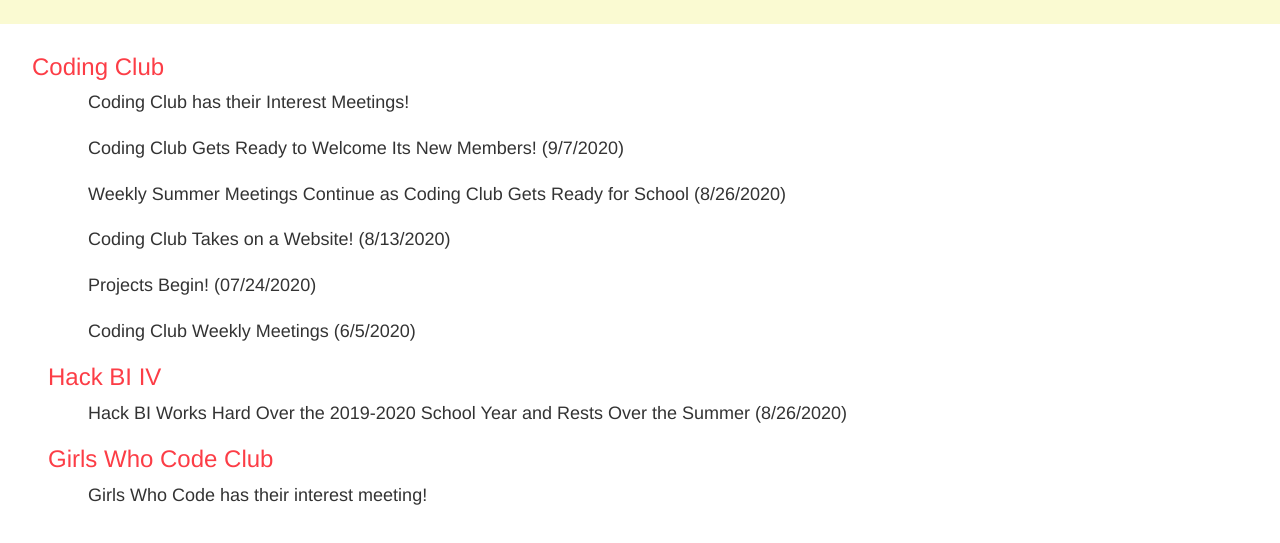
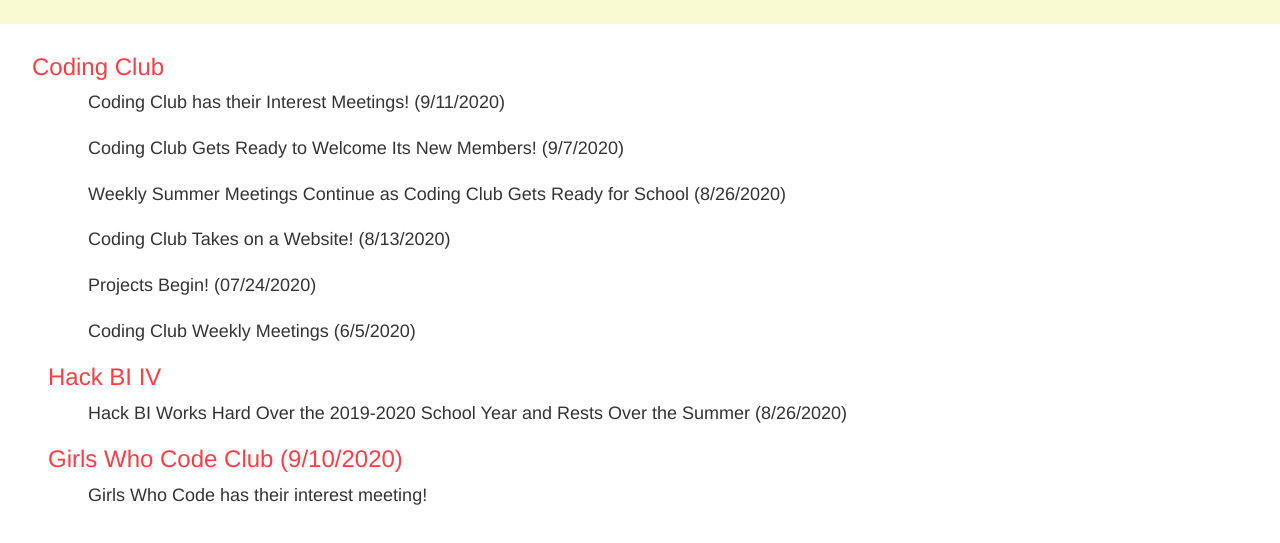
Before and after one commit to Bishop-Ireton-Coding-Club/BiCodingClubWebsite, a plain HTML site: page announcements.html in a window 1280 px wide. Shown: the part 251-794 px from the top of the page. Drawn offline with nearby package versions, Linux system fonts and the light colour scheme.

Commit message:
fixed my announcements' typos

```diff
--- a/announcements.html
+++ b/announcements.html
@@ -28,10 +28,10 @@
 
       <ul> <!--Coding Club Announcements below-->
         <details>
-          <summary>Coding Club has their Interest Meetings!</summary>
+          <summary>Coding Club has their Interest Meetings! (9/11/2020)</summary>
           <li>
-            Yes, you read that right: <i>Meetings</i>. Coding club wanted everyone to get a chance to get an in-
-            person feel for the club so they hosted two seperate meetings. Of course, remote students could also join
+            Yes, you read that right: <i>Meetings</i>. Coding club wanted everyone to get a chance to get an
+            in-person feel for the club so they hosted two seperate meetings. Of course, remote students could also join
             on the second day as well. Coding Club had the A-K members come on Wednesday, September 9 and the L-Z people,
             remote people, and anyone who wanted to join but couldn't make it on Wednesday joined Coding Club on Friday,
             September 11 after school in room 313. Coding club had a great turnout and is super excited to kick the year off.
@@ -105,7 +105,7 @@
         </details>
       </ul>
 
-      <h3 style="color:rgb(252, 61, 70);">Girls Who Code Club</h3>
+      <h3 style="color:rgb(252, 61, 70);">Girls Who Code Club (9/10/2020)</h3>
       <ul> <!--Girls Who Code Club Announcements below-->
         <details>
           <summary>Girls Who Code has their interest meeting!</summary>
```
